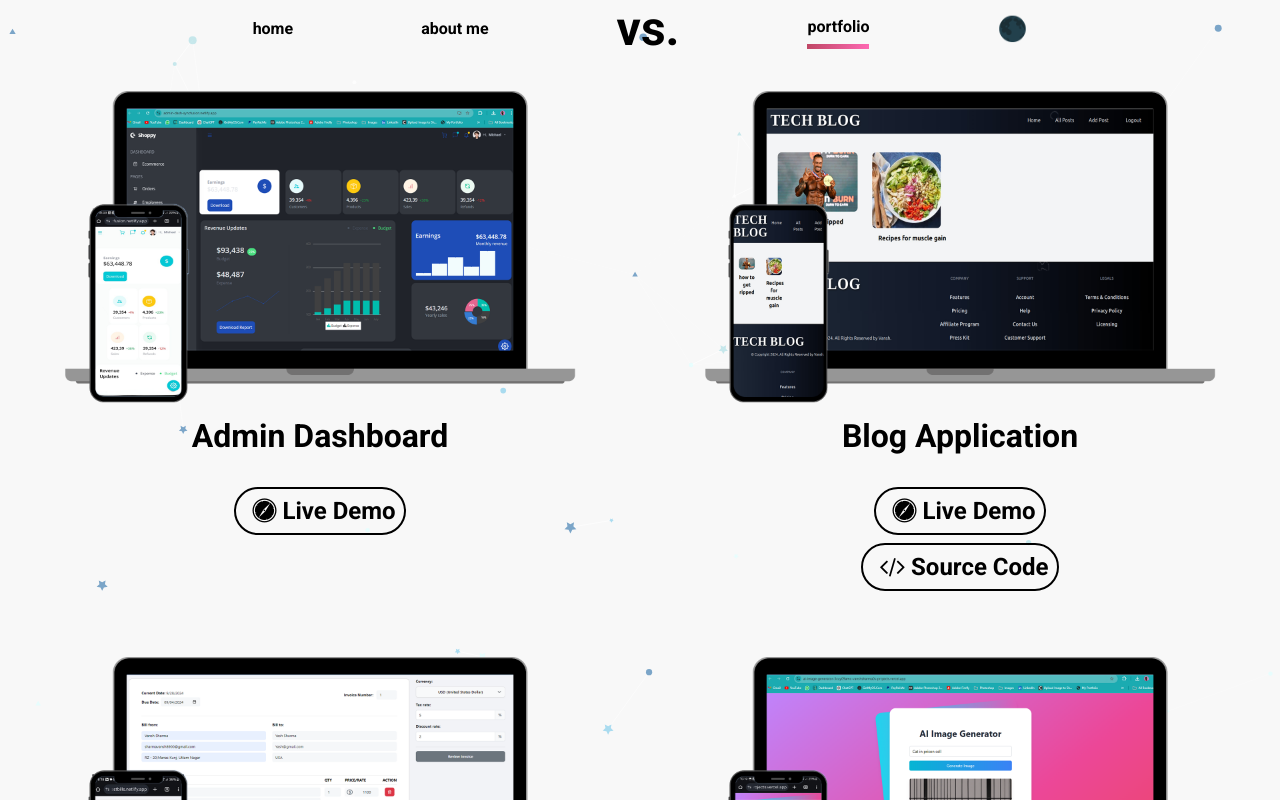
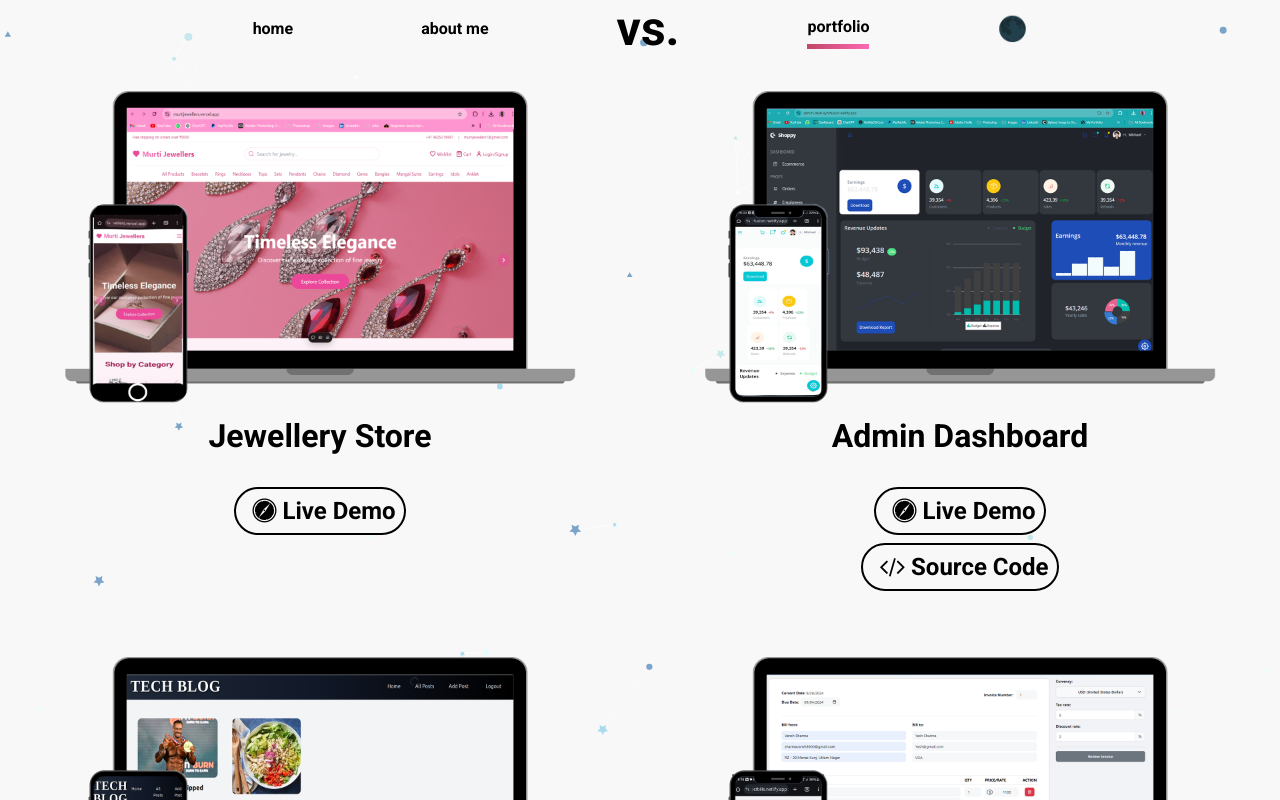
Before and after one commit to VanshSharma0/portfolio1, a React (Create React App) app: page /portfolio in a window 1280 px wide. Shown: the top 800 px of the page. Built offline with nearby package versions, Linux system fonts and the light colour scheme; the HTML template or start-up script is replaced by a standard one.

Commit message:
Update resume link in Home component and add new portfolio project

```diff
--- a/src/components/home/Home.js
+++ b/src/components/home/Home.js
@@ -10,7 +10,7 @@ import {info} from "../../info/Info";
 export default function Home({innerRef}) {
 
    const openresume = () => {
-      window.open("https://drive.google.com/file/d/1-n86-nJjhijRLv0TKOVI9qNACyn4_F2_/view?usp=sharingg", "_blank");
+      window.open("https://drive.google.com/file/d/14jDX61qdFl_vLZLVazTjRdIA_UaVG4gJ/view?usp=sharing", "_blank");
    }
 
    return (
--- a/src/info/Info.js
+++ b/src/info/Info.js
@@ -11,6 +11,7 @@ import mock9 from "../img/mock9.png"
 import mock10 from "../img/mock10.png"
 import mock11 from "../img/mock11.png"
 import mock12 from "../img/mock12.png"
+import mock15 from "../img/mock15.png"
 
 /* Hi there! Thanks for checking out my portfolio template. Be sure to read the comments to get a better understanding of
 how to make this template work best for you! */
@@ -129,7 +130,7 @@ export const info = {
         },
         {
             emoji: "📧",
-            text: "vanished934@gmail.com"
+            text: "sharmavansh8900@gmail.com"
         }
     ],
     socials: [
@@ -176,6 +177,11 @@ export const info = {
 // You can also remove the emojis if you'd like, I just think they look cute :P
     ],
     portfolio: [ // This is where your portfolio projects will be detailed
+        {
+            title: "Jewellery Store",
+            live: "https://murtijewellers.vercel.app/", //this should be a link to the live version of your project, think github pages, netlify, heroku, etc. Or your own domain, if you have it.
+            image: mock15
+        },
         {
             title: "Admin Dashboard",
             live: "https://admin-dash-syncfusion.netlify.app/", //this should be a link to the live version of your project, think github pages, netlify, heroku, etc. Or your own domain, if you have it.
```
Also changed, not shown: src/img/mock15.png (added), 1 other file (tests, documents, lock files or other folders).
